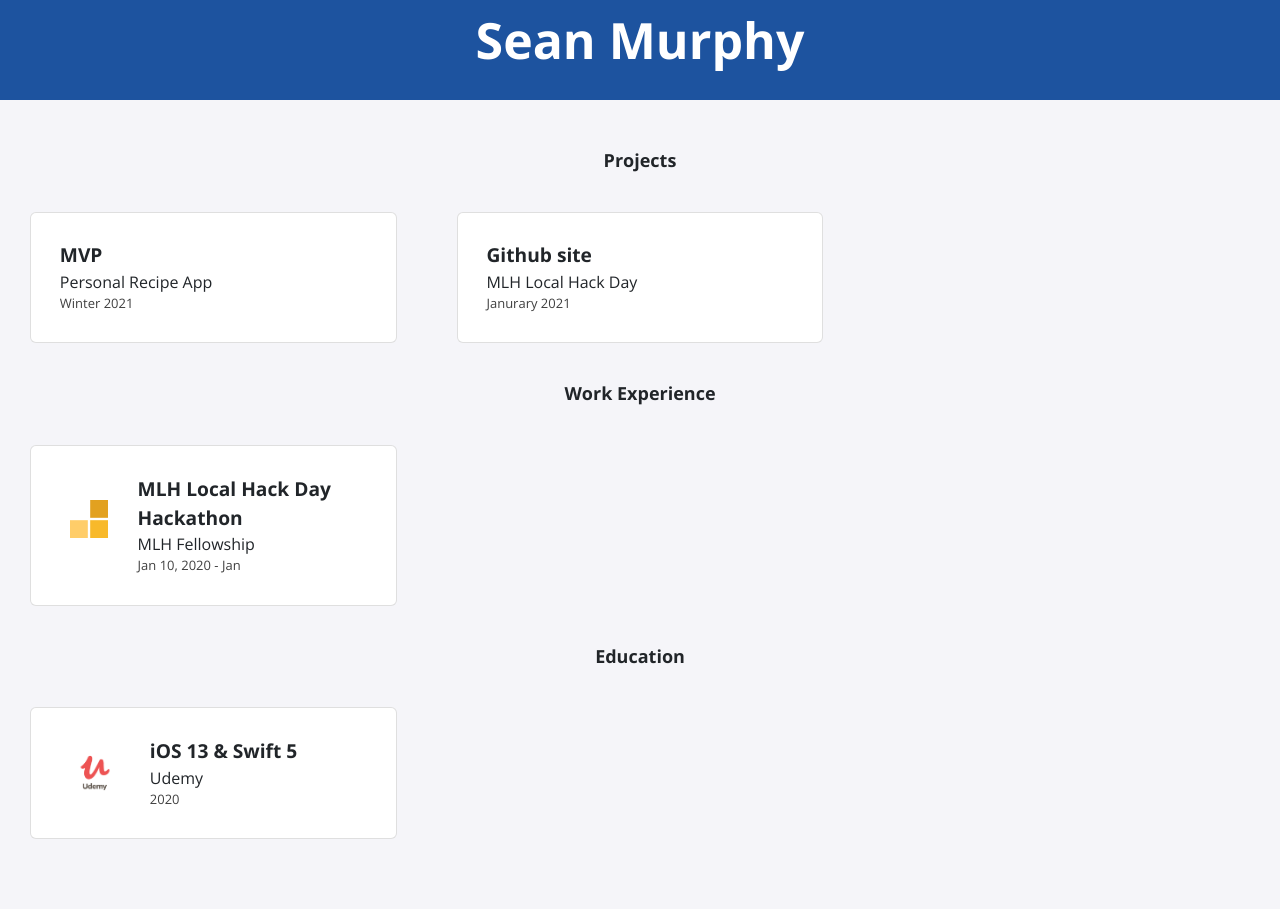
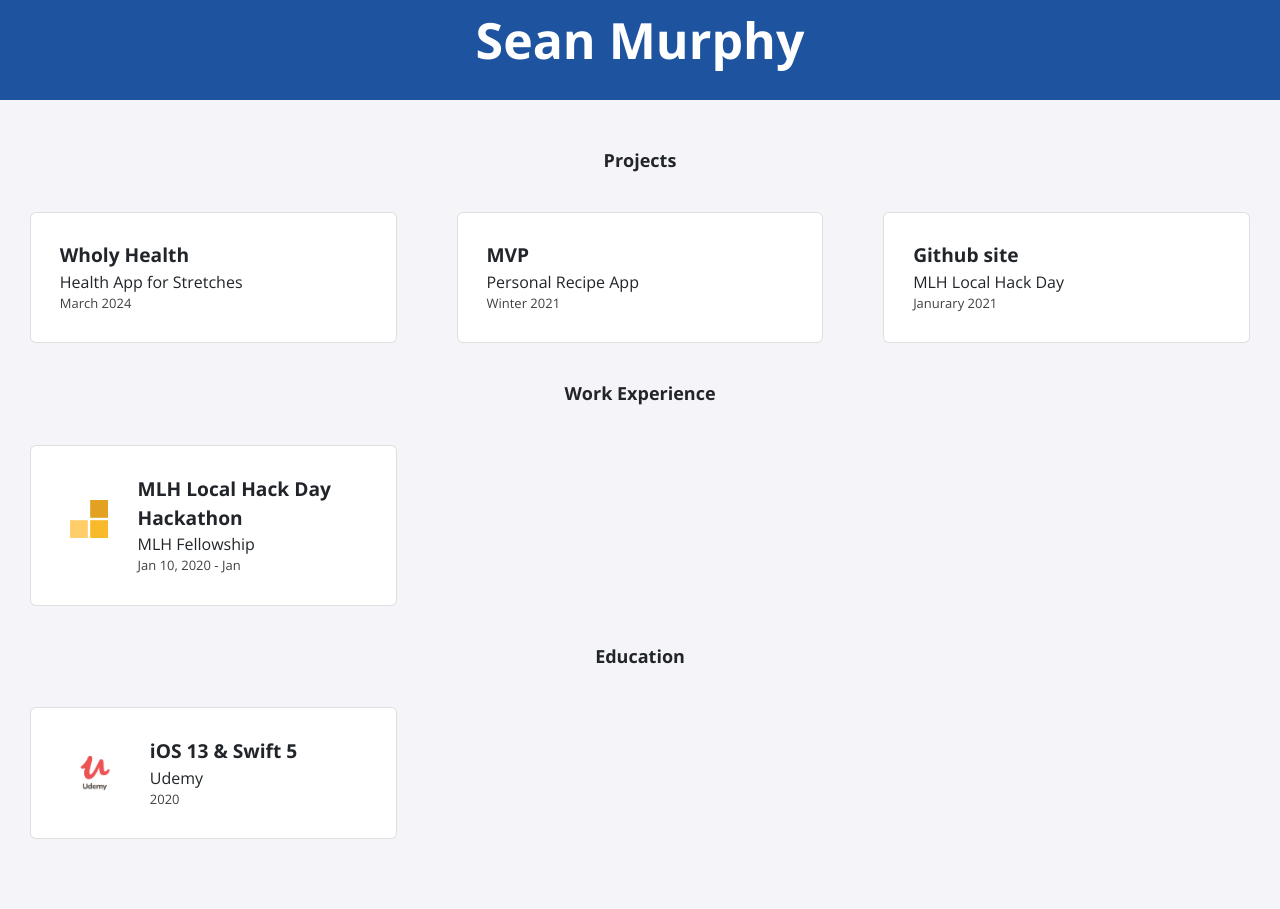
Before and after one commit to hawaiiansurfer4/hawaiiansurfer4.github.io, a Jekyll site: the page built from index.html, in a window 1280 px wide. Shown: the part 290-1199 px from the top of the page. Built offline with Jekyll 4.4.1, drawn with Linux system fonts in a browser that asks for light colours; nearby versions of some CDN libraries.

Commit message:
Update projects.yml
Adds wholy health

```diff
--- a/_data/projects.yml
+++ b/_data/projects.yml
@@ -1,3 +1,7 @@
+- title: Wholy Health
+  event: Health App for Stretches
+  date: March 2024
+
 - title: MVP
   event: Personal Recipe App
   date: Winter 2021
```
